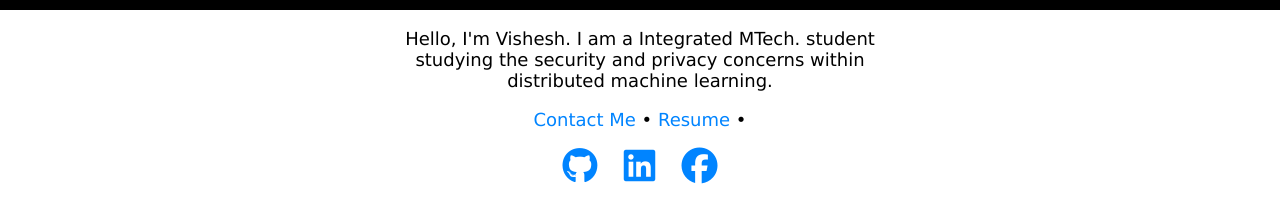
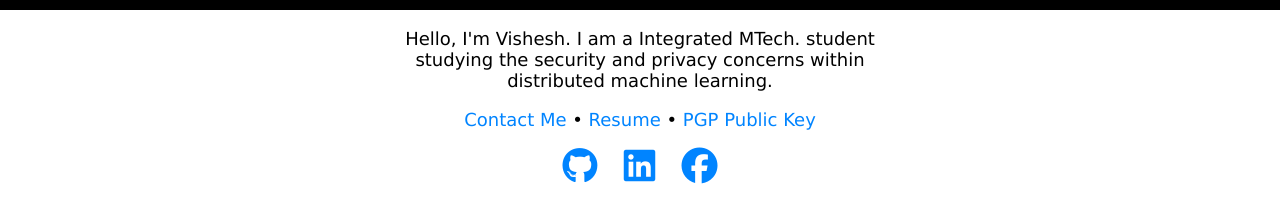
Before and after one commit to visheshc14/Vishesh-Choudhary, a plain HTML site: page index.html in a window 1280 px wide. Shown: the part 350-572 px from the top of the page. Drawn offline with Linux system fonts and the light colour scheme.

Commit message:
Adding Public PGP Key

```diff
--- a/index.html
+++ b/index.html
@@ -92,6 +92,7 @@
             <p>
                 <a href="mailto:vishachoudhary@gmail.com">Contact Me</a> &bull;
                 <a href="resume.pdf">Resume</a> &bull;
+                <a href="Vishesh.gpg">PGP Public Key</a>
             </p>
 
             <p>
```
Also changed, not shown: 1 other file.
